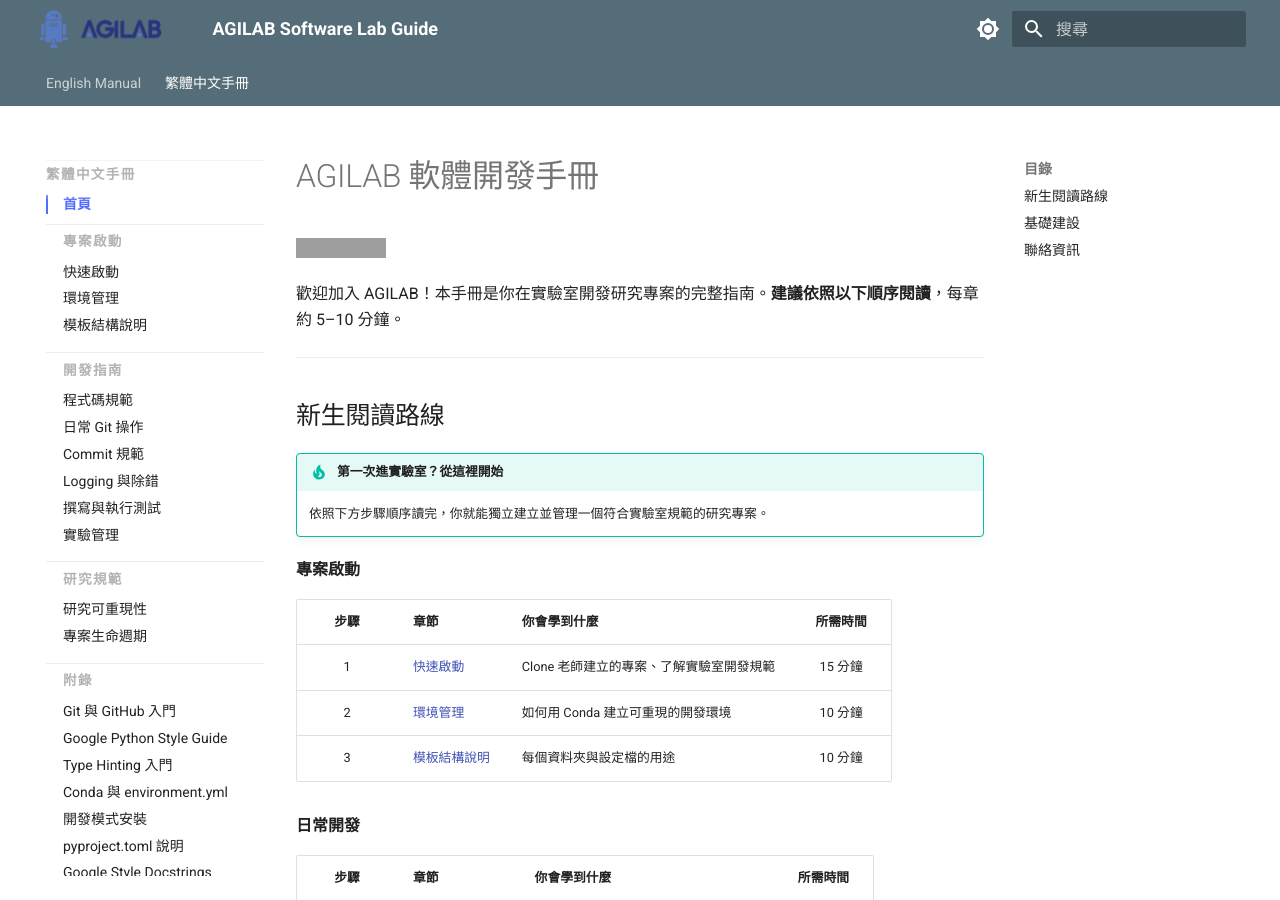
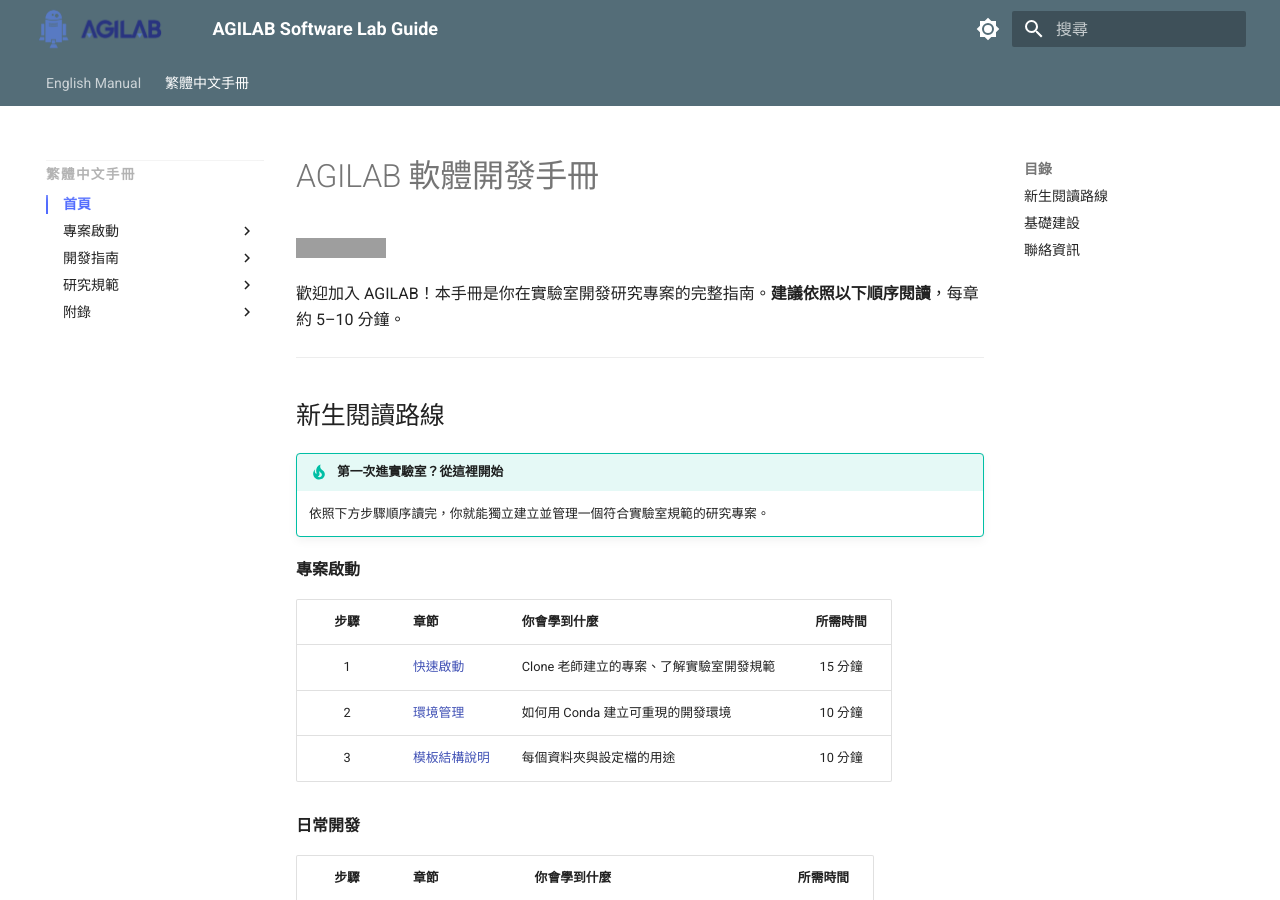
Before and after one commit to AGILAB-NTNU/AGILAB_Software_Lab_Guide, an MkDocs documentation site: the page built from docs/zh/index.md, in a window 1280 px wide and 900 px high. Built offline with MkDocs 1.6.1 and Material for MkDocs 9.7.7, drawn with Linux system fonts in a browser that asks for light colours; some of the changed lines change nothing that is shown; grey boxes are pictures that could not be loaded.

Commit message:
docs: reorganize appendix navigation structure for clarity and accessibility

```diff
--- a/mkdocs.yml
+++ b/mkdocs.yml
@@ -26,7 +26,6 @@
         name: Switch to light mode
   features:
     - navigation.tabs
-    - navigation.sections
     - navigation.top
     - search.suggest
     - search.highlight
@@ -60,17 +59,21 @@
       - '研究可重現性': 'zh/research/reproducibility.md'
       - '專案生命週期': 'zh/research/lifecycle.md'
     - '附錄':
-      - 'Git 與 GitHub 入門': 'zh/appendix/git_github_intro.md'
-      - 'Google Python Style Guide': 'zh/appendix/google_style_guide.md'
-      - 'Type Hinting 入門': 'zh/appendix/type_hinting.md'
-      - 'Conda 與 environment.yml': 'zh/appendix/conda_env_guide.md'
-      - '開發模式安裝': 'zh/appendix/editable_install.md'
-      - 'pyproject.toml 說明': 'zh/appendix/pyproject_guide.md'
-      - 'Google Style Docstrings': 'zh/appendix/docstrings.md'
-      - '進階測試技巧': 'zh/appendix/testing_advanced.md'
-      - '進階 Logging 與除錯': 'zh/appendix/logging_advanced.md'
-      - 'tmux 無 sudo 安裝': 'zh/appendix/tmux_guide.md'
-      - 'Docker 容器化部署': 'zh/appendix/docker_guide.md'
+      - '入門':
+        - 'Git 與 GitHub 入門': 'zh/appendix/git_github_intro.md'
+      - '環境設定':
+        - 'Conda 與 environment.yml': 'zh/appendix/conda_env_guide.md'
+        - '開發模式安裝': 'zh/appendix/editable_install.md'
+        - 'pyproject.toml 說明': 'zh/appendix/pyproject_guide.md'
+        - 'Docker 容器化部署': 'zh/appendix/docker_guide.md'
+        - 'tmux 無 sudo 安裝': 'zh/appendix/tmux_guide.md'
+      - '程式碼規範':
+        - 'Google Python Style Guide': 'zh/appendix/google_style_guide.md'
+        - 'Type Hinting 入門': 'zh/appendix/type_hinting.md'
+        - 'Google Style Docstrings': 'zh/appendix/docstrings.md'
+      - '進階技巧':
+        - '進階測試技巧': 'zh/appendix/testing_advanced.md'
+        - '進階 Logging 與除錯': 'zh/appendix/logging_advanced.md'
 
 markdown_extensions:
   - admonition
```
